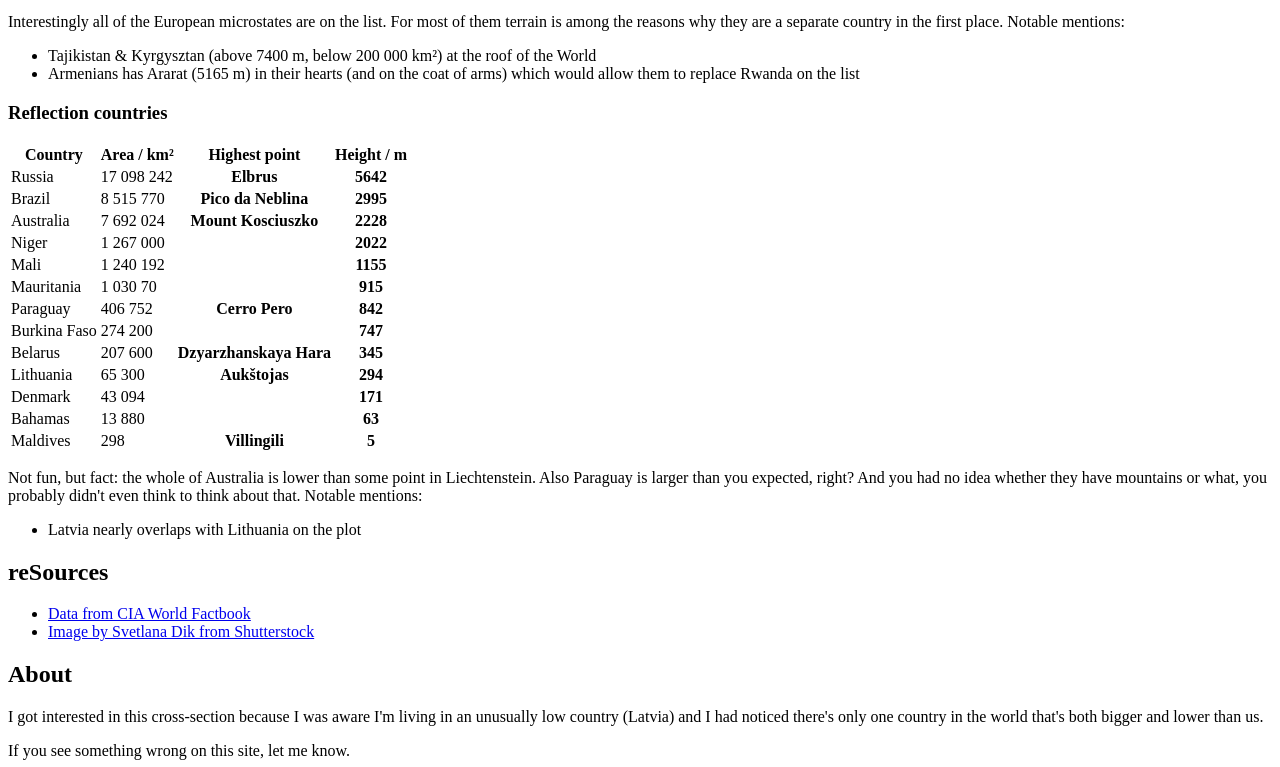
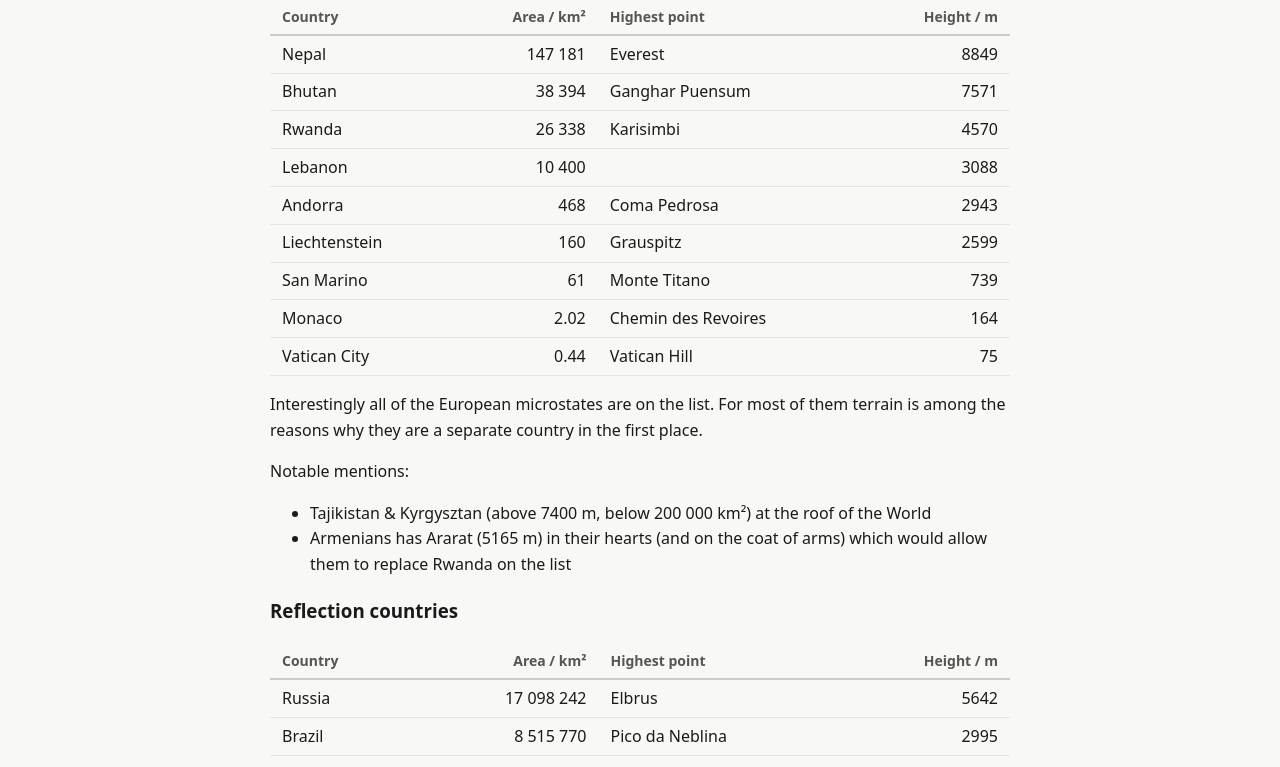
Before and after one commit to tontonsb/skyline-countries, a plain HTML site: page index.html in a window 1280 px wide. Shown: the part 1385-2152 px from the top of the page. Drawn offline with Linux system fonts and the light colour scheme.

Commit message:
Format and polish article

```diff
--- a/index.html
+++ b/index.html
@@ -6,19 +6,83 @@
 <title>Skyline and reflection countries</title>
 <meta name="description" content="Outlier countries on the area–highest elevation plot.">
 
+<style>
+	body {
+		font-family: system-ui, sans-serif;
+		line-height: 1.6;
+		color: #1a1a1a;
+		background: #f8f8f6;
+		margin: 0;
+		padding: 2rem 1rem;
+	}
+
+	main {
+		max-width: 740px;
+		margin: 0 auto;
+	}
+
+	h1 {
+		font-size: 2rem;
+		line-height: 1.2;
+	}
+
+	h2 {
+		margin-top: 2.5rem;
+	}
+
+	figure {
+		margin: 1.5rem 0;
+	}
+
+	figure img {
+		max-width: 100%;
+		height: auto;
+		border-radius: 3px;
+	}
+
+	figcaption {
+		font-size: 0.875rem;
+		color: #666;
+		margin-top: 0.5rem;
+	}
+
+	table {
+		border-collapse: collapse;
+		width: 100%;
+		margin: 1rem 0;
+	}
+
+	th, td {
+		text-align: left;
+		padding: 0.35rem 0.75rem;
+		border-bottom: 1px solid #e4e4e4;
+	}
+
+	thead th {
+		border-bottom: 2px solid #ccc;
+		font-size: 0.875rem;
+		color: #555;
+	}
+
+	td:nth-child(2), td:nth-child(4),
+	th:nth-child(2), th:nth-child(4) {
+		text-align: right;
+	}
+</style>
+
 <main>
 	<h1>Skyline Countries and Reflection Countries</h1>
 
 	<h2>What?</h2>
 
 	<p>
-		We compare the countries by their area and the highest elevation.
+		Consider comparing the countries by their area and the highest elevation.
 		If the geography was distributed randomly, larger countries would have higher probability to have the higher peaks while the smaller countries would be unlikely to have them.
 		And in general that's true on Earth, so let's focus on the outliers.
 
 	<p>
-		The ones whose elevation stands above their (size-wise) peers are called skyline countries here.
-		The Reflection? Those are the opposite ones.
+		The ones whose elevation stands above their (size-wise) peers are called <b>skyline countries</b> here.
+		And the <b>reflection countries</b>? Those are the ones opposite to skyline.
 
 	<figure>
 		<img src=assets/riga.jpg>
@@ -27,12 +91,13 @@
 
 	<p>
 		The general terms for the envelope entries on a plot is Pareto front.
-		For example, Liechtenstein is Pareto-efficient country.
-		Sure, you can find higher peaks than Grauspitz in the world, but to do that you must necessarily go to a larger country. If you go look at smaller countries you will only find lower points.
+		For example, Liechtenstein is a Pareto-efficient country:
+		sure, you can find higher peaks than Grauspitz in the world, but to do that you must necessarily go to a larger country.
+		If you go look at smaller countries you will only find lower points.
 
 	<p>The reflection countries are the ones who have unusually low highest points for their size.
-		Such as Australia or Lithuania who have such low highest points that you'd expect to find in countries 10x smaller than them.
-		You might probably describe them as Pareto-effective in the opposite direction. Pareto-defective.
+		For example all the other countries that are as big as Mauritania or larger all have higher peaks than Mauritania does.
+		You might probably describe them as Pareto-effective in the opposite direction. Pareto-defective. Poor in height.
 
 	<h2>Plot</h2>
 
@@ -44,21 +109,21 @@
 	<thead>
 		<tr><th>Country			<th>Area / km²	<th>Highest point		<th>Height / m
 	<tbody>
-		<tr><td>Nepal			<td>147 181		<th>Everest				<th>8849
-		<tr><td>Bhutan			<td>38 394		<th>Ganghar Puensum		<th>7571
-		<tr><td>Rwanda			<td>26 338		<th>Karisimbi			<th>4570
-		<tr><td>Lebanon			<td>10 400		<th>					<th>3088
-		<tr><td>Andorra			<td>468			<th>Coma Pedrosa		<th>2943
-		<tr><td>Liechtenstein	<td>160			<th>Grauspitz			<th>2599
-		<tr><td>San Marino		<td>61			<th>Monte Titano		<th>739
-		<tr><td>Monaco			<td>2.02		<th>Chemin des Revoires	<th>164
-		<tr><td>Vatican City	<td>0.44		<th>Vatican Hill		<th>75
+		<tr><td>Nepal			<td>147 181		<td>Everest				<td>8849
+		<tr><td>Bhutan			<td>38 394		<td>Ganghar Puensum		<td>7571
+		<tr><td>Rwanda			<td>26 338		<td>Karisimbi			<td>4570
+		<tr><td>Lebanon			<td>10 400		<td>					<td>3088
+		<tr><td>Andorra			<td>468			<td>Coma Pedrosa		<td>2943
+		<tr><td>Liechtenstein	<td>160			<td>Grauspitz			<td>2599
+		<tr><td>San Marino		<td>61			<td>Monte Titano		<td>739
+		<tr><td>Monaco			<td>2.02		<td>Chemin des Revoires	<td>164
+		<tr><td>Vatican City	<td>0.44		<td>Vatican Hill		<td>75
 	</table>
 
 	<p>Interestingly all of the European microstates are on the list.
 	For most of them terrain is among the reasons why they are a separate country in the first place.
 
-	Notable mentions:
+	<p>Notable mentions:
 	<ul>
 		<li>Tajikistan & Kyrgysztan (above 7400 m, below 200 000 km²) at the roof of the World
 		<li>Armenians has Ararat (5165 m) in their hearts (and on the coat of arms) which would allow them to replace Rwanda on the list
@@ -70,25 +135,25 @@
 	<thead>
 		<tr><th>Country			<th>Area / km²	<th>Highest point		<th>Height / m
 	<tbody>
-		<tr><td>Russia			<td>17 098 242	<th>Elbrus				<th>5642
-		<tr><td>Brazil			<td>8 515 770	<th>Pico da Neblina		<th>2995
-		<tr><td>Australia		<td>7 692 024	<th>Mount Kosciuszko	<th>2228
-		<tr><td>Niger			<td>1 267 000	<th>					<th>2022
-		<tr><td>Mali			<td>1 240 192	<th>					<th>1155
-		<tr><td>Mauritania		<td>1 030 70	<th>					<th>915
-		<tr><td>Paraguay		<td>406 752		<th>Cerro Pero			<th>842
-		<tr><td>Burkina Faso	<td>274 200		<th>					<th>747
-		<tr><td>Belarus			<td>207 600		<th>Dzyarzhanskaya Hara	<th>345
-		<tr><td>Lithuania		<td>65 300		<th>Aukštojas			<th>294
-		<tr><td>Denmark			<td>43 094		<th>					<th>171
-		<tr><td>Bahamas			<td>13 880		<th>					<th>63
-		<tr><td>Maldives		<td>298			<th>Villingili			<th>5
+		<tr><td>Russia			<td>17 098 242	<td>Elbrus				<td>5642
+		<tr><td>Brazil			<td>8 515 770	<td>Pico da Neblina		<td>2995
+		<tr><td>Australia		<td>7 692 024	<td>Mount Kosciuszko	<td>2228
+		<tr><td>Niger			<td>1 267 000	<td>					<td>2022
+		<tr><td>Mali			<td>1 240 192	<td>					<td>1155
+		<tr><td>Mauritania		<td>1 030 700	<td>					<td>915
+		<tr><td>Paraguay		<td>406 752		<td>Cerro Pero			<td>842
+		<tr><td>Burkina Faso	<td>274 200		<td>					<td>747
+		<tr><td>Belarus			<td>207 600		<td>Dzyarzhanskaya Hara	<td>345
+		<tr><td>Lithuania		<td>65 300		<td>Aukštojas			<td>294
+		<tr><td>Denmark			<td>43 094		<td>					<td	>171
+		<tr><td>Bahamas			<td>13 880		<td>					<td>63
+		<tr><td>Maldives		<td>298			<td>Villingili			<td>5
 	</table>
 
 	<p>Not fun, but fact: the whole of Australia is lower than some point in Liechtenstein.
 	Also Paraguay is larger than you expected, right? And you had no idea whether they have mountains or what, you probably didn't even think to think about that.
 
-	Notable mentions:
+	<p>Notable mentions:
 	<ul>
 		<li>Latvia nearly overlaps with Lithuania on the plot
 	</ul>
@@ -98,6 +163,12 @@
 	<ul>
 		<li><a href=https://github.com/factbook/factbook.json>Data from CIA World Factbook</a>
 		<li><a href=https://www.shutterstock.com/image-photo/riga-latvia-march-19-2015-beautiful-267877181>Image by Svetlana Dik from Shutterstock</a>
+	</ul>
+
+	Also see:
+	<ul>
+		<li><a href=https://en.wikipedia.org/wiki/Pareto_efficiency>Pareto efficiency on Wikipedia</a>
+		<li><a href=https://en.wikipedia.org/wiki/Pareto_front>Pareto front on Wikipedia</a>
 	</ul>
 
 	<h2>About</h2>
```
